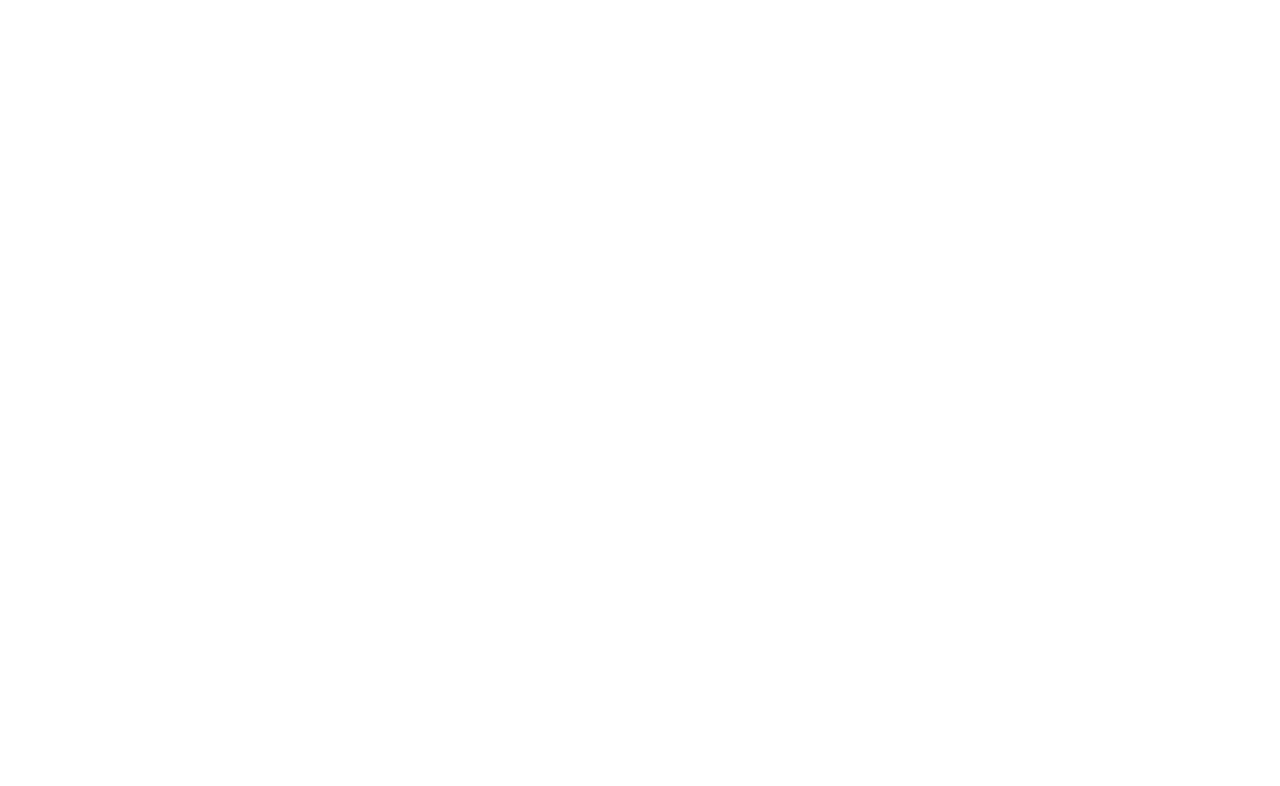
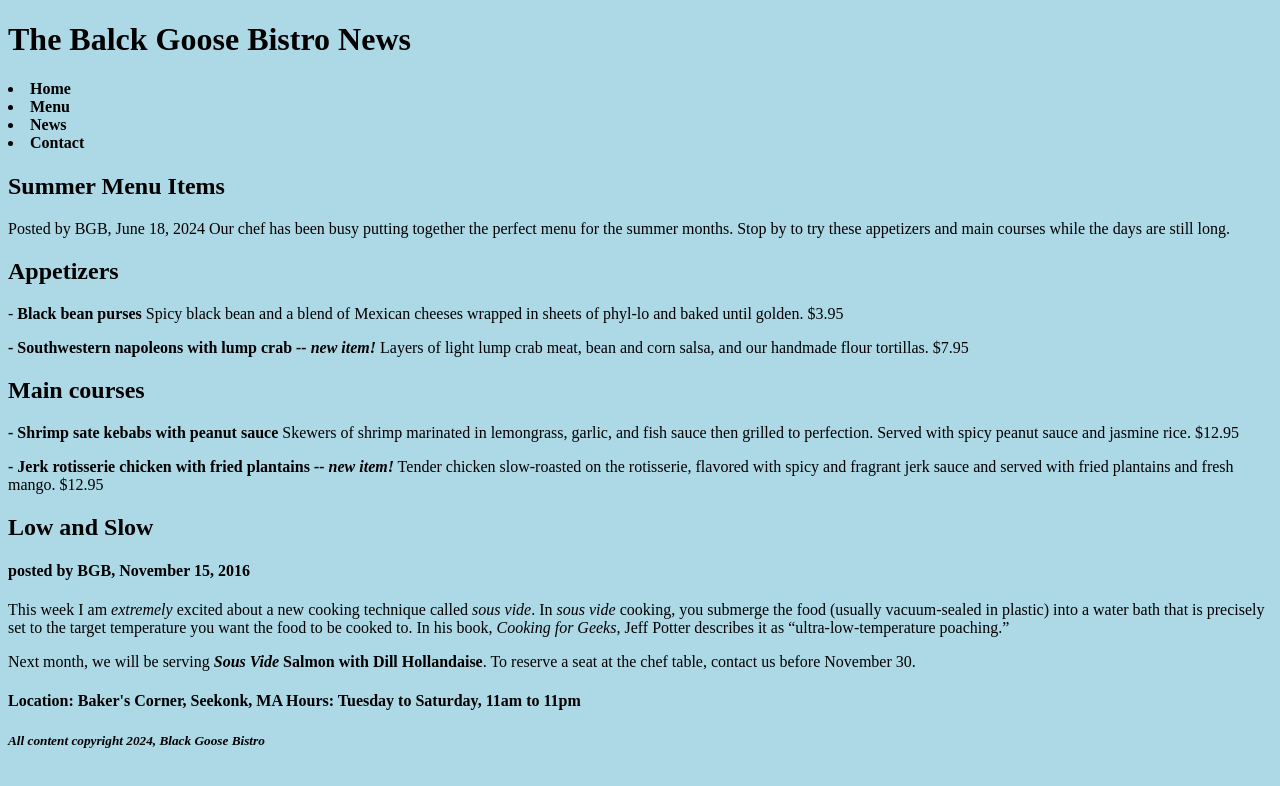
Before and after one commit to DCLOUD5829/avt217, a plain HTML site: page weekly/week3/index.html in a window 1280 px wide. Drawn offline with Linux system fonts and the light colour scheme; files that its build step writes are made by us from their sources.

Commit message:
Add files via upload

```diff
--- a/weekly/week3/index.html
+++ b/weekly/week3/index.html
@@ -1,11 +1,75 @@
 <!doctype html>
 <html>
 <head>
+	<link rel="stylesheet" href="e3.css">
 <meta charset="UTF-8">
-<title>E3: Marking up Text</title>
+<title>The Balck Goose Bistro News </title>
 </head>
+  <style>
+    body {
+      background: lightblue;
+     }
+  </style>
 
-<body>
-	 <!-- Create an HTML file that includes the contents of "e3_text.txt". Use appropriate HTML structure and formatting. -->
+
+	<body>
+	<header>
+		<h1> The Balck Goose Bistro News</h1>
+  <body>
+	<h4>
+		<ui>
+<li>Home</li>
+<li>Menu</li>
+<li>News</li>
+<li>Contact</li>
+			</ui>
+	  </h4>
+	  <h2>
+		  Summer Menu Items
+	  </h2>
+Posted by BGB, June 18, 2024
+Our chef has been busy putting together the perfect menu for the summer months. Stop by to try these appetizers and main courses while the days are still long.
+	  </p>
+		<h2>
+		Appetizers
+	  </h2>
+			<p>
+
+- <b>Black bean purses</b>
+Spicy black bean and a blend of Mexican cheeses wrapped in sheets of phyl-lo and baked until golden. $3.95
+	  </p>
+					<p>
+<b>- Southwestern napoleons with lump crab</b> <b><i>-- new item!</b></i>
+Layers of light lump crab meat, bean and corn salsa, and our handmade flour tortillas. $7.95
+	  </p>
+		<h2>
+		Main courses
+	  </h2>
+
+<p><b>- Shrimp sate kebabs with peanut sauce</b>
+Skewers of shrimp marinated in lemongrass, garlic, and fish sauce then grilled to perfection. Served with spicy peanut sauce and jasmine rice. $12.95
+
+	  </p>
+		<p><b>-  Jerk rotisserie chicken with fried plantains <i>-- new item!</b></i>
+Tender chicken slow-roasted on the rotisserie, flavored with spicy and fragrant jerk sauce and served with fried plantains and fresh mango. $12.95
+		</p>
+<h2> Low and Slow</h2>
+<h4>posted by BGB, November 15, 2016 </h4>
+		</p>
+	<p>This week I am <em>extremely</em> excited about a new cooking technique called <dfn><i>sous vide</i></dfn>. In <i>sous vide</i> cooking, you submerge the food (usually vacuum-sealed in plastic) into a water bath that is precisely set to the target temperature you want the food to be cooked to. In his book, <cite>Cooking for Geeks</cite>, Jeff Potter describes it as <q>ultra-low-temperature poaching.</q></p>
+
+	<p>Next month, we will be serving <b><i>Sous Vide</i> Salmon with Dill Hollandaise</b>. To reserve a seat at the chef table, contact us before <time datetime="20161130">November 30</time>.</p>
+
+	<h4>Location: Baker's Corner, Seekonk, MA
+Hours: Tuesday to Saturday, 11am to 11pm</h4>
+
+<h5><i>All content copyright 2024, Black Goose Bistro </h5></i>
+
+
+
+
+
+		<nav>
 </body>
 </html>
+	</header>
```
